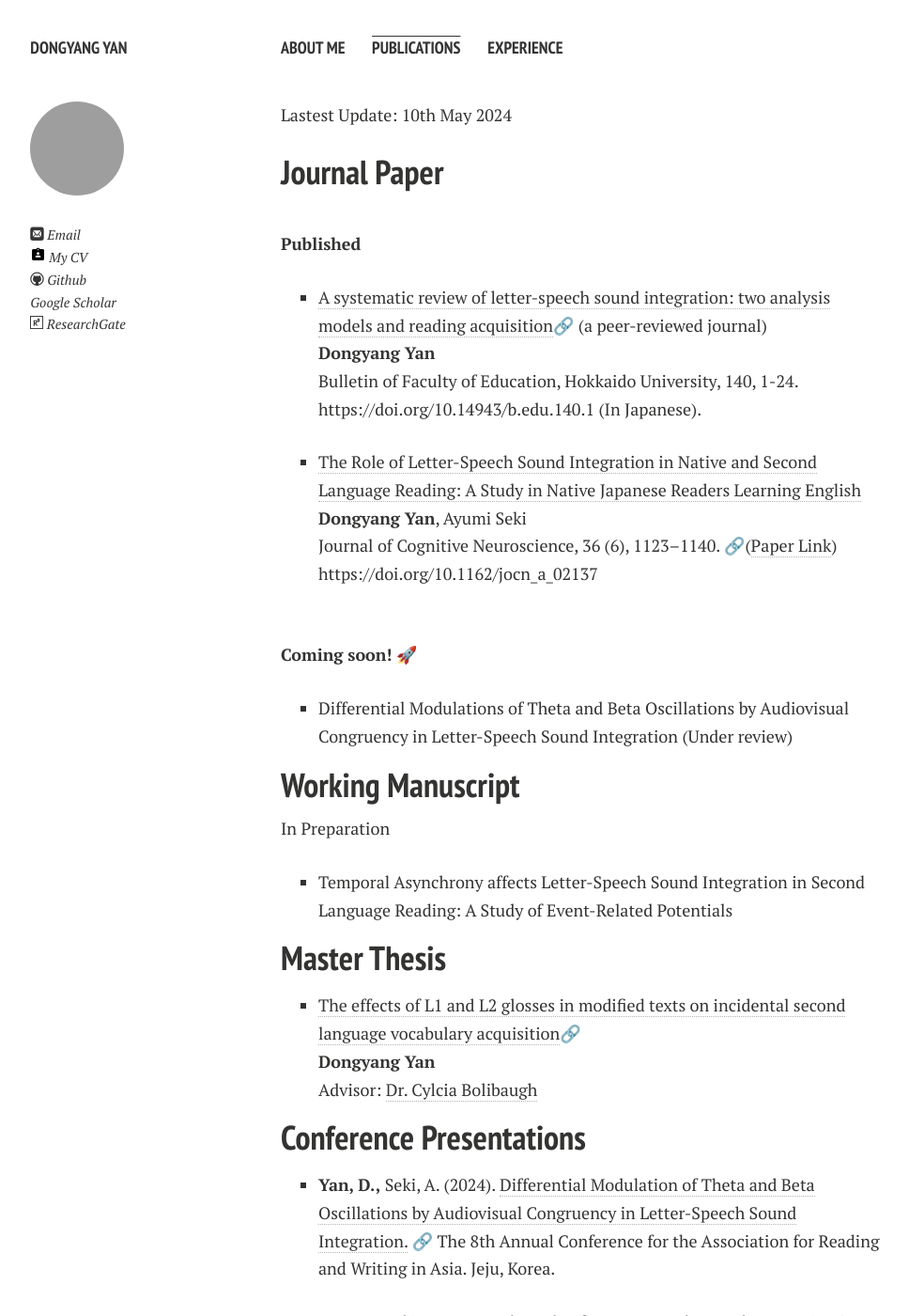
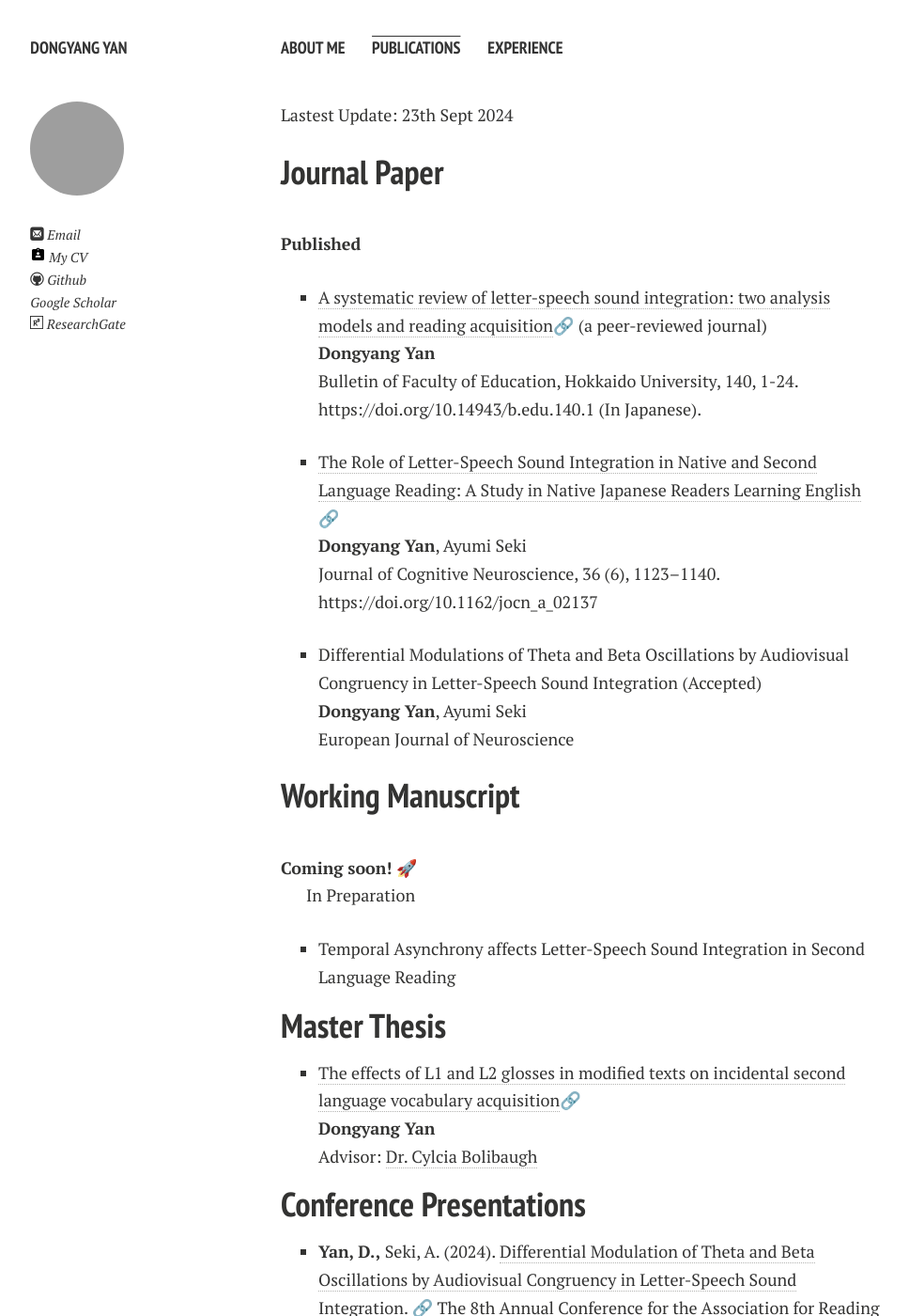
Before and after one commit to ydyxj/ydyxj.github.io, a Jekyll site: the page built from publications.md, in a window 1280 px wide and 1400 px high. Shown: the whole window at 94% size, without its empty margins (21-989 px from the left). Built offline with Jekyll 4.4.1, drawn with Linux system fonts in a browser that asks for light colours; nearby versions of some CDN libraries; comment, search, counter and statistics services are not loaded; a style sheet for code colours, icons or effects is not loaded.

Commit message:
Add files via upload

```diff
--- a/publications.md
+++ b/publications.md
@@ -4,7 +4,7 @@ permalink: /publications/index.html
 title: Publications
 ---
 
-Lastest Update: 10th May 2024&nbsp;
+Lastest Update: 23th Sept 2024&nbsp;
 
 ## Journal Paper
 <br>**Published**
@@ -12,19 +12,21 @@ Lastest Update: 10th May 2024&nbsp;
 two analysis models and reading acquisition](https://ydyxj.github.io/file/1.pdf)🔗 (a peer-reviewed journal)<br>**Dongyang Yan**<br>Bulletin of Faculty of
 Education, Hokkaido University, 140, 1-24. https://doi.org/10.14943/b.edu.140.1 (In Japanese).
 
- - [The Role of Letter-Speech Sound Integration in Native and Second Language Reading: A Study in Native Japanese Readers Learning English](https://ydyxj.github.io/file/journal1.pdf) <br>**Dongyang Yan**, Ayumi Seki<br>Journal of Cognitive Neuroscience, 36 (6), 1123–1140. 🔗([Paper Link](https://direct.mit.edu/jocn/article/doi/10.1162/jocn_a_02137/119830))
+ - [The Role of Letter-Speech Sound Integration in Native and Second Language Reading: A Study in Native Japanese Readers Learning English](https://ydyxj.github.io/file/journal1.pdf) 🔗<br>**Dongyang Yan**, Ayumi Seki<br>Journal of Cognitive Neuroscience, 36 (6), 1123–1140.
  https://doi.org/10.1162/jocn_a_02137
 
+ - Differential Modulations of Theta and Beta Oscillations by Audiovisual Congruency in Letter-Speech
+ Sound Integration (Accepted)
+ <br>**Dongyang Yan**, Ayumi Seki<br>
+European Journal of Neuroscience
 
 
- <br>**Coming soon!** 🚀
-- Differential Modulations of Theta and Beta Oscillations by Audiovisual Congruency in Letter-Speech
- Sound Integration (Under review)
+## Working Manuscript
+<br>**Coming soon!** 🚀
 
-## Working Manuscript
 In Preparation
 
-- Temporal Asynchrony affects Letter-Speech Sound Integration in Second Language Reading: A Study of Event-Related Potentials
+- Temporal Asynchrony affects Letter-Speech Sound Integration in Second Language Reading
 
 
 ## Master Thesis
```
Also changed, not shown: index.md (+2 -0 lines).
